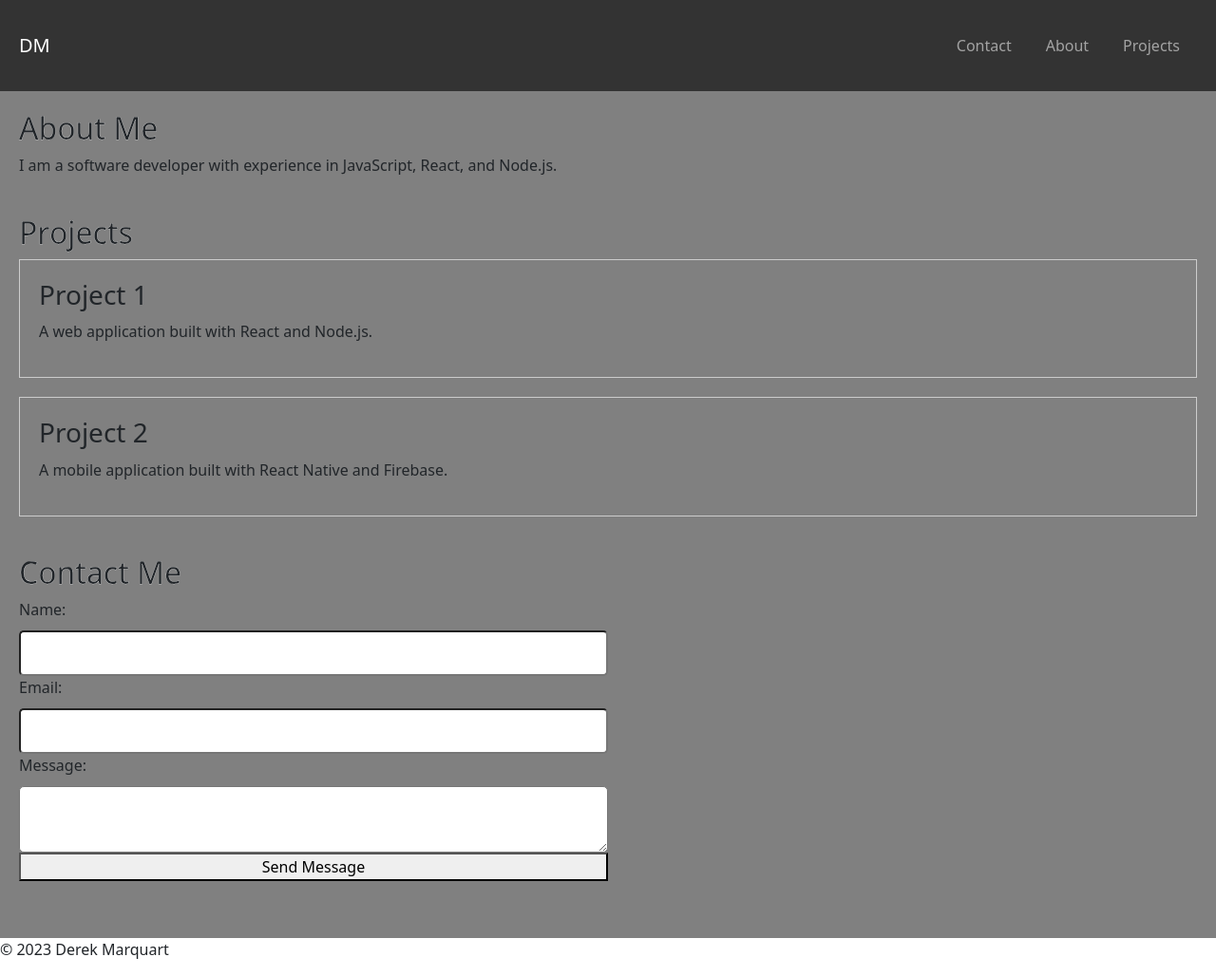
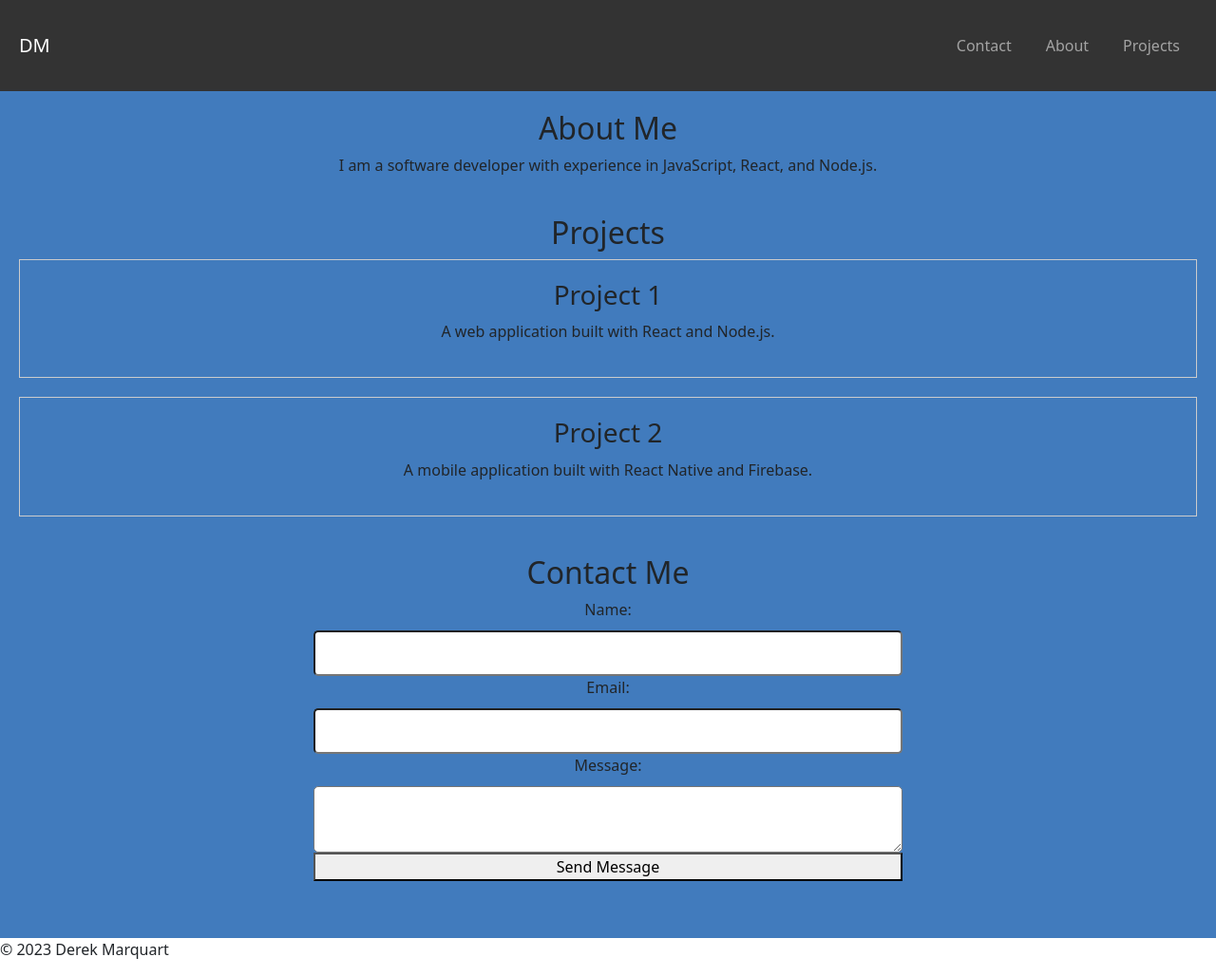
Before and after one commit to CaptainDPM/Portfolio, a plain HTML site: page index.html in a window 1280 px wide. Shown: the whole page at 95% size. Drawn offline with nearby package versions, Linux system fonts and the light colour scheme.

Commit message:
Edited the styles

```diff
--- a/styles.css
+++ b/styles.css
@@ -2,6 +2,7 @@
 body {
     margin: 0;
     font-family: sans-serif;
+    text-align: center;
   }
 
   h1, h2, h3 {
@@ -41,7 +42,8 @@ body {
   /* Main styles */
   main {
     padding: 20px;
-    background-color: grey;
+    background-color: rgb(65, 123, 189);
+    text-align: center;
   }
 
   section {
@@ -50,8 +52,6 @@ body {
 
   h2 {
     margin-bottom: 20px;
-    -webkit-text-stroke-width: .25px;
-    -webkit-text-stroke-color: white;
   }
 
   .project {
@@ -69,6 +69,7 @@ body {
     display: flex;
     flex-direction: column;
     width: 50%;
+    margin-left: 25%;
   }
 
   label {
```
